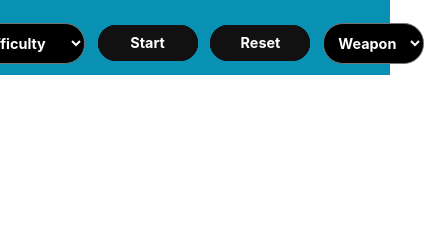
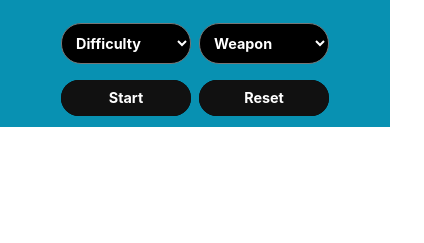
Before and after one commit to luizerkp/tic-tac-toe, a plain HTML site: page index.html in a window 390 px wide. Shown: the part 73-316 px from the top of the page, 424 px wide, since content can reach past the window. Drawn offline with Linux system fonts and the light colour scheme.

Commit message:
Fix responsive layout bug     * responsive layout will now display in column for screens         -smaller than 601px in width     * Fix button and select menue sizing

```diff
--- a/css/style.css
+++ b/css/style.css
@@ -24,11 +24,11 @@ body {
     column-gap: 3rem;
 }
 
-.btns-div {
+.btns-div, .select-div {
     display: flex;
     column-gap: 3rem;
 }
-.choices > select, .btns-div > button {
+.select-div > select, .btns-div > button {
     cursor: pointer;
 }
 
@@ -188,7 +188,7 @@ body {
 
 /* glowing buttons source: https://alvarotrigo.com/blog/best-css-button-hover-effects/ */
 .glow-on-hover {
-    width: 100px;
+    width: 150px;
     padding: 10px;
     font-size: 1.5rem;
     font-weight: bold;
@@ -264,6 +264,7 @@ body {
     font-size: 1.35rem;
     font-weight: bold;
     padding: 10px;
+    width: 150px;
 
 }
 /* Sticky Footer and credit */
@@ -297,25 +298,31 @@ body {
         font-size: 1.5rem;
     }
 
-    .choices, .btns-div {
-        column-gap: 1rem;
+    .choices, .select-div, .btns-div {
+        column-gap: .5rem;
     }
-    .choices > select, .btns-div > button, .glow-on-hover {
+    .select-div > select, .btns-div > button, .glow-on-hover {
         font-size: 1rem;
+    }
+    .select-menu, .glow-on-hover {
+        width: 130px;
     }
 }
 
-@media only screen and (max-width: 500px) {
+@media only screen and (max-width: 600px) {
     .header {
         padding-bottom: .7rem ;
         min-height: 10vh;
         font-size: 1.2rem;
     }
-
-    .choices, .btns-div {
-        column-gap: .8rem;
+    .choices {
+        flex-direction: column;
+        row-gap: 1rem;
     }
-    .choices > select, .btns-div > button, .glow-on-hover {
+    .select-div, .btns-div {
+        column-gap: .5rem;
+    }
+    .select-div > select, .btns-div > button, .glow-on-hover {
         font-size: .9rem;
     }
 
--- a/index.html
+++ b/index.html
@@ -13,6 +13,7 @@
     <header class="header">
         <h1>Tic Tac Toe</h1>
         <div class="choices">
+            <div class="select-div">
                 <select class="select-menu" name="difficulty-menu" id="difficulty-level">
                     <option value="disabled"  selected disabled>Difficulty</option>
                     <option value="easy">Easy</option>
@@ -20,15 +21,17 @@
                     <option value="hard">Hard</option>
                     <option value="impossible">Impossible</option>
                 </select>
-            <div class="btns-div">
-                <button class="glow-on-hover" id="start">Start</button>
-                <button class="glow-on-hover" id="reset-button">Reset</button>
-            </div>
                 <select class="select-menu" name="weapon" id="weapons">
                     <option value="disabled"  selected disabled>Weapon</option>
                     <option value="x">X</option>
                     <option value="o">O</option>
                 </select>
+            </div>
+            <div class="btns-div">
+                <button class="glow-on-hover" id="start">Start</button>
+                <button class="glow-on-hover" id="reset-button">Reset</button>
+            </div>
+
         </div>
     </header>
     <main class="container">
```
Lines whose indentation alone changed are shown as unchanged.
